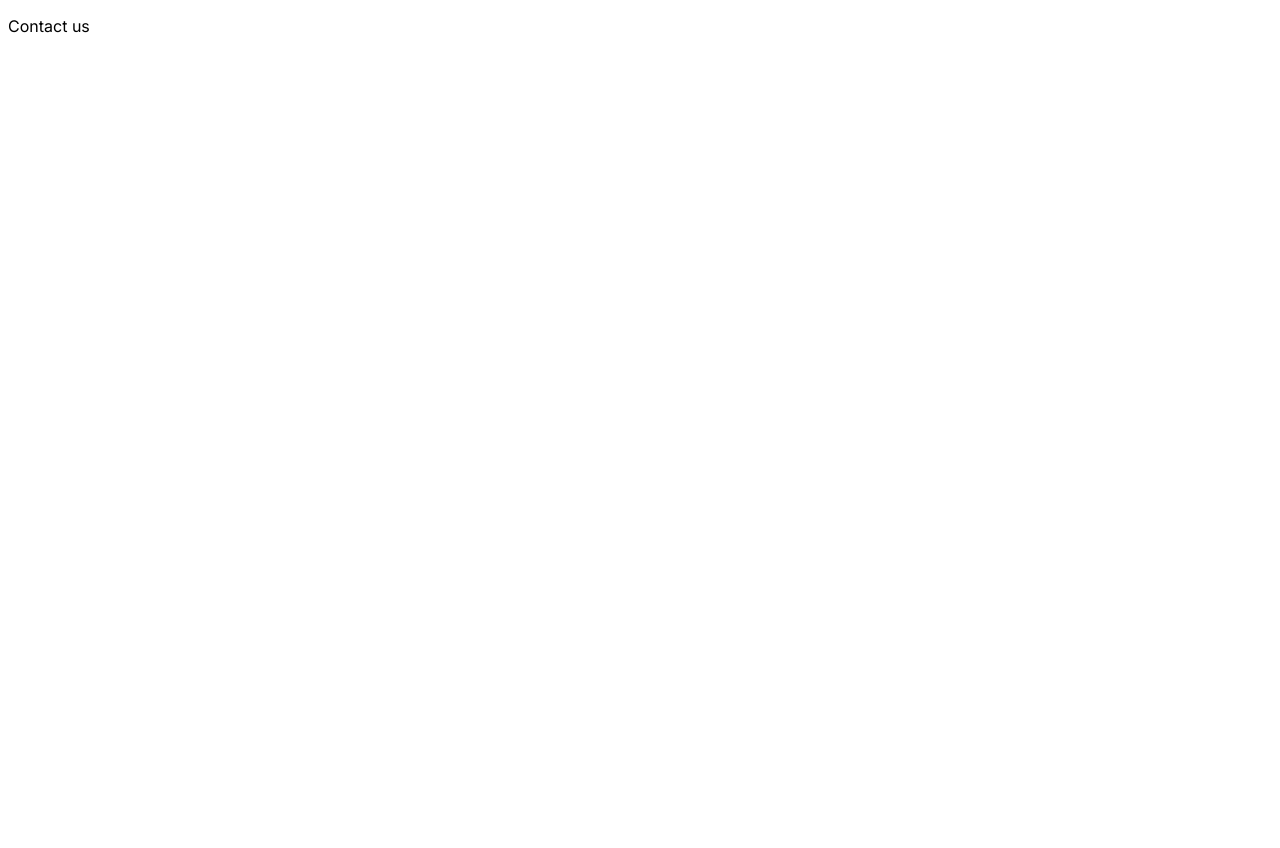
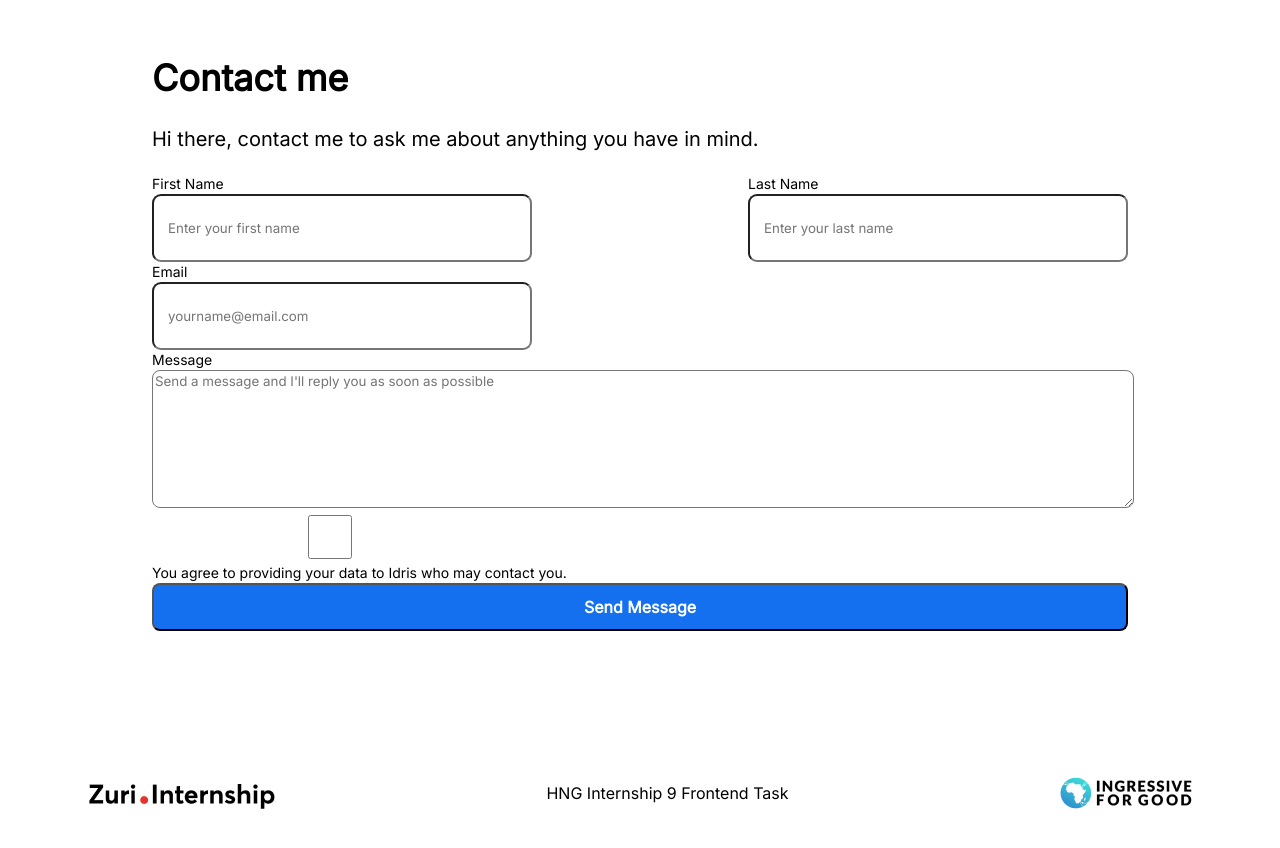
Before and after one commit to Cospis/Front-End-Stage-1-Task, a React (Create React App) app: page /contact in a window 1280 px wide. Shown: the top 848 px of the page. Before the commit the page ends 800 px from the top, so only its background shows below. Built offline with nearby package versions, Linux system fonts and the light colour scheme.

Commit message:
feat: Added contactus

```diff
--- a/src/App.js
+++ b/src/App.js
@@ -1,6 +1,7 @@
 import { Route, Routes } from "react-router-dom";
 import Home from "./Home";
 import Contactus from "./ContactUs";
+import Footer from "./Footer";
 function App() {
   return (
     <div className="content">
@@ -8,7 +9,7 @@ function App() {
         <Route Exact path="/" element={<Home />} />
         <Route Exact path="/contact" element={<Contactus />} />
       </Routes>
-      {/* <Home /> */}
+      <Footer />
     </div>
   );
 }
--- a/src/ContactUs.js
+++ b/src/ContactUs.js
@@ -1,5 +1,12 @@
+import Forms from "./Form";
 const Contactus = () => {
-  return <p>Contact us</p>;
+  return (
+    <div className="contactus">
+      <h1>Contact me</h1>
+      <p>Hi there, contact me to ask me about anything you have in mind.</p>
+      <Forms />
+    </div>
+  );
 };
 
 export default Contactus;
--- /dev/null
+++ b/src/Form.js
@@ -0,0 +1,42 @@
+const Forms = () => {
+  const name = "Idris";
+  return (
+    <div className="forms">
+      <form>
+        <div className="name">
+          <div className="firstname">
+            <label>First Name </label>
+            <input placeholder="Enter your first name" id="first_name" />
+          </div>
+          <div className="lastname">
+            <label>Last Name </label>
+            <input placeholder="Enter your last name" id="last_name" />
+          </div>
+        </div>
+        <div className="email">
+          <label>Email</label>
+          <input placeholder="yourname@email.com" id="email" />
+        </div>
+        <div className="msg">
+          <label>Message</label>
+          <textarea
+            placeholder="Send a message and I'll reply you as soon as possible"
+            id="email"
+          />
+        </div>
+        <div className="chk">
+          <input type="checkbox" id="email" />
+          <label>
+            {" "}
+            You agree to providing your data to {name} who may contact you.
+          </label>
+        </div>
+        <button type="submit" id="btn__submit">
+          Send Message
+        </button>
+      </form>
+    </div>
+  );
+};
+
+export default Forms;
--- a/src/Home.js
+++ b/src/Home.js
@@ -1,14 +1,13 @@
 import Links from "./Links";
 import Profile from "./Profile";
 import SocialSection from "./SocialSection";
-import Footer from "./Footer";
+
 const Home = () => {
   return (
     <>
       <Profile />
       <Links />
       <SocialSection />
-      <Footer />
     </>
   );
 };
--- a/src/index.css
+++ b/src/index.css
@@ -123,12 +123,37 @@
 .social-section{
   margin: 0px 112px;
 }
+label{
+  display: block;
+  font-weight: 500;
+  font-size: 14px;
+  line-height: 20px;
+}
+.name{
+  display: flex;
+  justify-content: space-between;
+}
 .footer{
+
   padding: 48px 80px;
   display: flex;
   justify-content: space-between;
   align-items: center;
 }
+
+.contactus{
+  padding: 24px 144px;
+}
+.contactus h1{
+font-weight: 600 ;
+font-size: 36px;
+line-height: 44px;
+}
+.contactus p{
+  font-weight: 400 ;
+  font-size: 20px;
+  line-height: 30px;
+  }
 .footercontainer{
   margin-top: 64px ;
 
@@ -145,7 +170,27 @@
 #slack{
   display: none;
 }
-
+input{
+  border-radius: 9px;
+  height: 44px;
+  width: 348px;
+  padding: 10px 14px;
+}
+textarea{
+  border-radius: 8px;
+  width: 100%;
+  height: 132px;
+}
+#btn__submit{
+  width: 100%;
+  height: 48px;
+  font-size: 16px;
+  line-height: 24px;
+  font-weight: 600;
+  color: white;
+  background-color: #1570EF;
+  border-radius: 8px;
+}
 @media screen and (max-width: 700px) {
   .footer{
     display: block;
```
